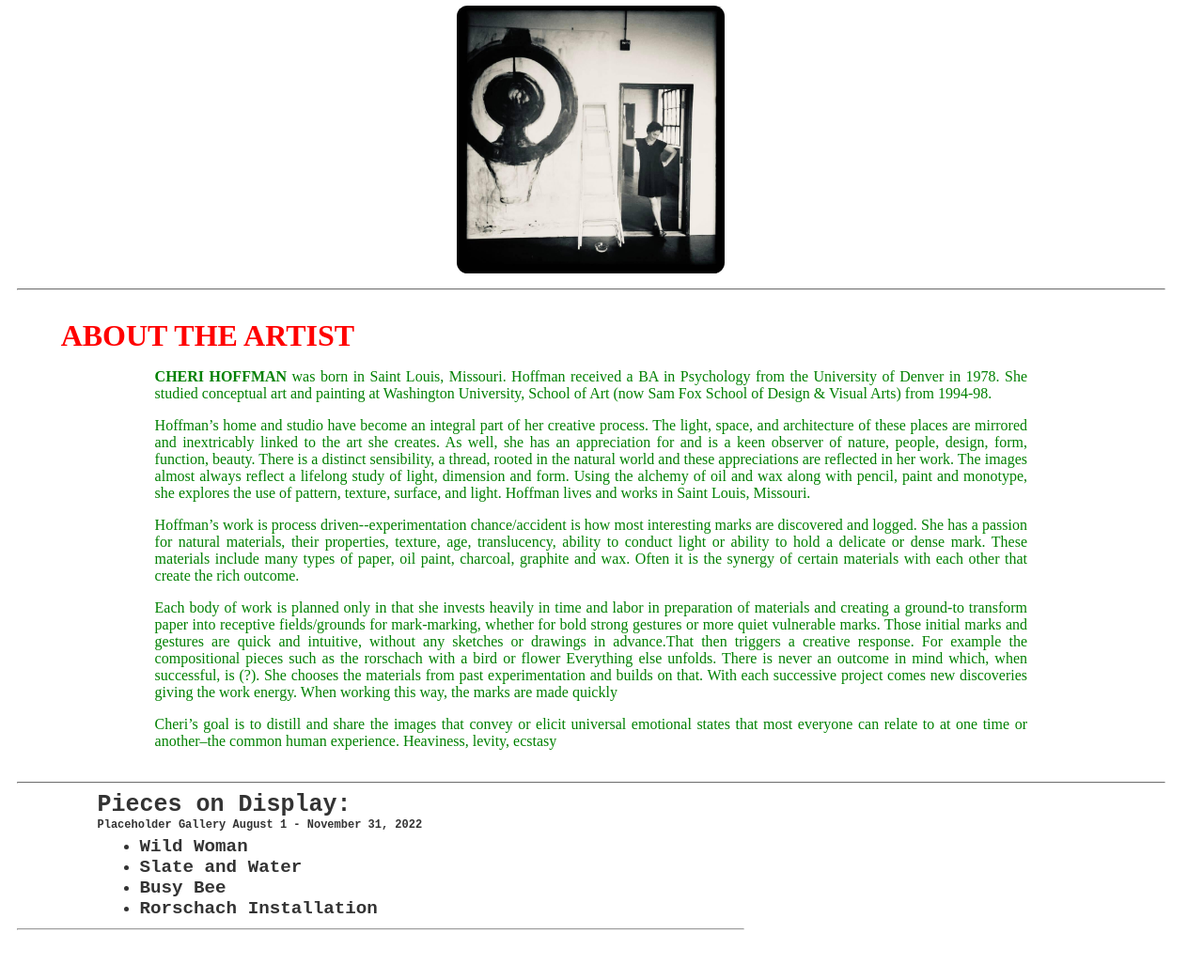
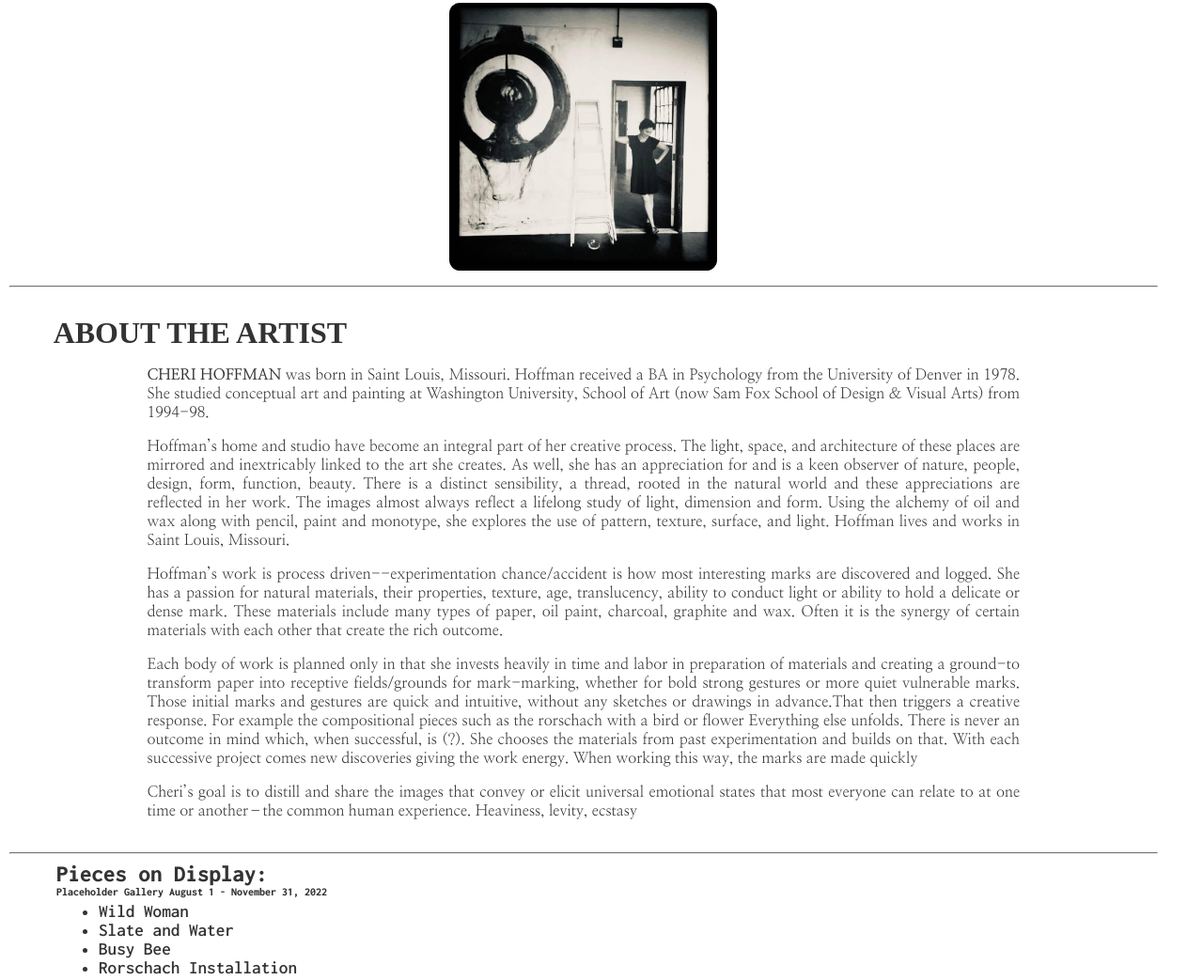
Before and after one commit to Stl-LC101-MAY-2022/js-assignment-4-html-me-something-PaleoGoat, a website: page index.html in a window 1280 px wide. Shown: the part 112-1155 px from the top of the page at 94% size. Drawn offline with Linux system fonts and the light colour scheme; a web font is replaced by a local one.

Commit message:
First commit

```diff
--- a/index.html
+++ b/index.html
@@ -3,25 +3,25 @@
    <head>
       <title>Cheri Hoffman: Studio 310</title>
       <link rel="stylesheet" type="text/css" href="styles.css">
-      <!-- <link rel="preconnect" href="https://fonts.googleapis.com"> -->
-      <!-- <link rel="preconnect" href="https://fonts.gstatic.com" crossorigin> -->
-      <!-- <link href="https://fonts.googleapis.com/css2?family=Inconsolata:wght@200;300;400;500;600;700;800&family=Nanum+Myeongjo:wght@400;700;800&family=Rubik+Moonrocks&display=swap" rel="stylesheet">   </head> -->
+      <link rel="preconnect" href="https://fonts.googleapis.com">
+      <link rel="preconnect" href="https://fonts.gstatic.com" crossorigin>
+      <link href="https://fonts.googleapis.com/css2?family=Inconsolata:wght@200;300;400;500;600;700;800&family=Nanum+Myeongjo:wght@400;700;800&family=Rubik+Moonrocks&display=swap" rel="stylesheet">   </head>
    <body>
-      <!-- <div id="fb-root"></div> -->
-         <!-- <script async defer crossorigin="anonymous" src="https://connect.facebook.net/en_GB/sdk.js#xfbml=1&version=v14.0" nonce="SmFE17vd"></script> -->
+      <div id="fb-root"></div>
+         <script async defer crossorigin="anonymous" src="https://connect.facebook.net/en_GB/sdk.js#xfbml=1&version=v14.0" nonce="SmFE17vd"></script>
       <header>
          <h1>Cheri Hoffman: Studio 310</h1>
          <hr>
       </header>
       <main>
+         <section>
 <!-- Cheri Hoffman Bio -->
-         <section>
             <figure>
                <img id="introphoto" src="images/IMG_0289.jpg" alt="MISTAKES WERE MADE. THERE SHOULD BE AN IMAGE HERE.">
             </figure>
             <hr class="hr-about">
-            <h2 id="mainHeading">About the Artist</h2>
-            <div id="testP" class="funParagraph">
+            <h2 id="about-artist">About the Artist</h2>
+            <div id="bio">
                <p><b>CHERI HOFFMAN</b> was born in Saint Louis, Missouri. Hoffman received a BA in Psychology from the University of Denver in 1978.  She studied conceptual art and painting at Washington University, School of Art (now Sam Fox School of Design & Visual Arts) from 1994-98.</p>
                <p>Hoffman’s home and studio have become an integral part of her creative process. The light, space, and architecture of these places are mirrored and inextricably linked to the art she creates. As well, she has an appreciation for and is a keen observer of nature, people, design, form, function, beauty. There is a distinct sensibility, a thread, rooted in the natural world and these appreciations are reflected in her work.  The images almost always reflect a lifelong study of light, dimension and form. Using the alchemy of oil and wax along with pencil, paint and monotype, she explores the use of pattern, texture, surface, and light. Hoffman lives and works in Saint Louis, Missouri.</p>
                <p>Hoffman’s work is process driven--experimentation chance/accident is how most interesting marks are discovered and logged. She has a passion for natural materials, their properties, texture, age, translucency, ability to conduct light or ability to hold a delicate or dense mark. These materials include many types of paper, oil paint, charcoal, graphite and wax. Often it is the synergy of certain materials with each other that create the rich outcome.</p>
@@ -43,7 +43,7 @@
                   <li>Rorschach Installation</li>
                </ul>
             </div>
-            <hr style="margin: 10px 56vh 100px 0px">
+            <hr style="width:500px;text-align:left;margin: 10px 0px 125px 0px">
          </article>
 
 <!-- Art -->
@@ -82,9 +82,10 @@
          <hr>
       </main>
       <footer>
-            <!-- <div class="fb-page" data-href="https://www.facebook.com/cherihoffmanstudio" data-tabs="home" data-width="800" data-height="200" data-small-header="true" data-adapt-container-width="true" data-hide-cover="false" data-show-facepile="false"><blockquote cite="https://www.facebook.com/cherihoffmanstudio" class="fb-xfbml-parse-ignore"><a href="https://www.facebook.com/cherihoffmanstudio">Cheri Hoffman Studio</a></blockquote></div> -->
+            <div class="fb-page" data-href="https://www.facebook.com/cherihoffmanstudio" data-tabs="home" data-width="800" data-height="200" data-small-header="true" data-adapt-container-width="true" data-hide-cover="false" data-show-facepile="false"><blockquote cite="https://www.facebook.com/cherihoffmanstudio" class="fb-xfbml-parse-ignore"><a href="https://www.facebook.com/cherihoffmanstudio">Cheri Hoffman Studio</a></blockquote></div>
             <p id="copyright">&#169 Cheri Hoffman 2022</p>
          </article>
       </footer>
    </body>
+   <!-- fini -->
 </html>
--- a/styles.css
+++ b/styles.css
@@ -29,10 +29,6 @@ main {
     width: 97vw;
     padding: 10px;
     box-sizing: border-box;
-}
-body {
-    margin: 8px;
-    display: block;
 }
 
 footer {
@@ -110,20 +106,18 @@ ul {
 }
 
 #gallery-listing {
-    padding: 0% 12% 0px 7%;
+    padding: 0% 12% 0px 50px;
 }
 
-#mainHeading {
+#about-artist {
     text-transform: uppercase;
     padding: 0% 12% 0px 3%;
-    color: red;
 }
 
-#testP {
+#bio {
     font-family: 'Nanum Myeongjo', serif !important;
     text-align: justify;
     padding: 0px 12% 10px 12%;
-    color: green;
 }
 
 #copyright {
@@ -162,7 +156,3 @@ ul {
     margin-bottom: 200px;
     margin-top: 30px;
 }
-
-.funParagraph {
-    color: green;
-}
```
